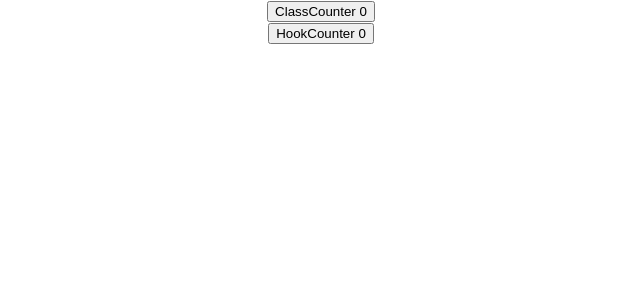
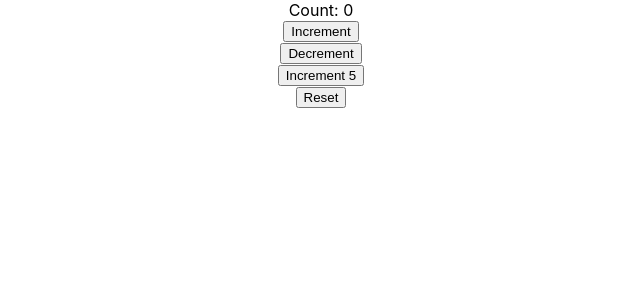
Before and after one commit to Pradeep712/React, a React (Create React App) app in the folder hello-world/: page / in a window 1280 px wide. Shown: the top 300 px of the page, without its empty margins (319-959 px from the left). Built offline with nearby package versions, Linux system fonts and the light colour scheme.

Commit message:
Step 32 ReactHook using Previous State

```diff
--- a/hello-world/src/App.js
+++ b/hello-world/src/App.js
@@ -1,14 +1,12 @@
 import React, { Component } from 'react';
 import './App.css';
-import ClassCounter from './component/ClassCounter';
-import HookCounter from './component/HookCounter';
+import HookCounterTwo from './component/HookCounterTwo';
 
 class App extends Component {
   render() {
     return (
       <div className='App'>
-        <ClassCounter/>
-        <HookCounter />
+        <HookCounterTwo />
       </div>
     )
   }
--- /dev/null
+++ b/hello-world/src/component/HookCounterTwo.js
@@ -0,0 +1,23 @@
+import React, { useState } from 'react'
+
+function HookCounterTwo() {
+    const initialCount = 0
+    const [count, setCount] = useState(initialCount)
+    const incrementFn = () => {
+        for (let i = 0; i < 5; i++){
+            //Previous state will change the count value
+            setCount(prevCount => prevCount + 1)
+        }
+    }
+    return (
+        <div>
+            Count: {count}<br />
+            <button onClick={() => setCount(prevCount => prevCount + 1)}>Increment</button><br />
+            <button onClick={() => setCount(prevCount => prevCount - 1)}>Decrement</button><br />
+            <button onClick={incrementFn}>Increment 5</button><br />
+            <button onClick={() => setCount(initialCount)}>Reset</button>
+        </div>
+    )
+}
+
+export default HookCounterTwo
```
